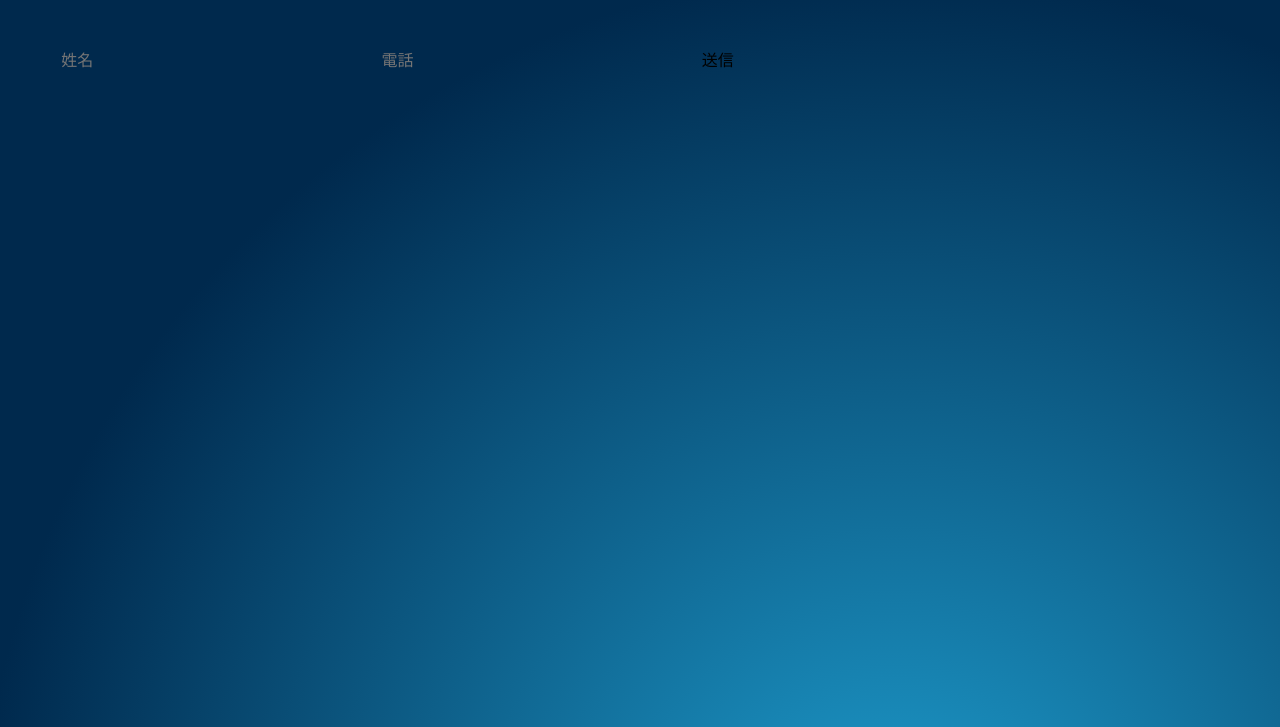
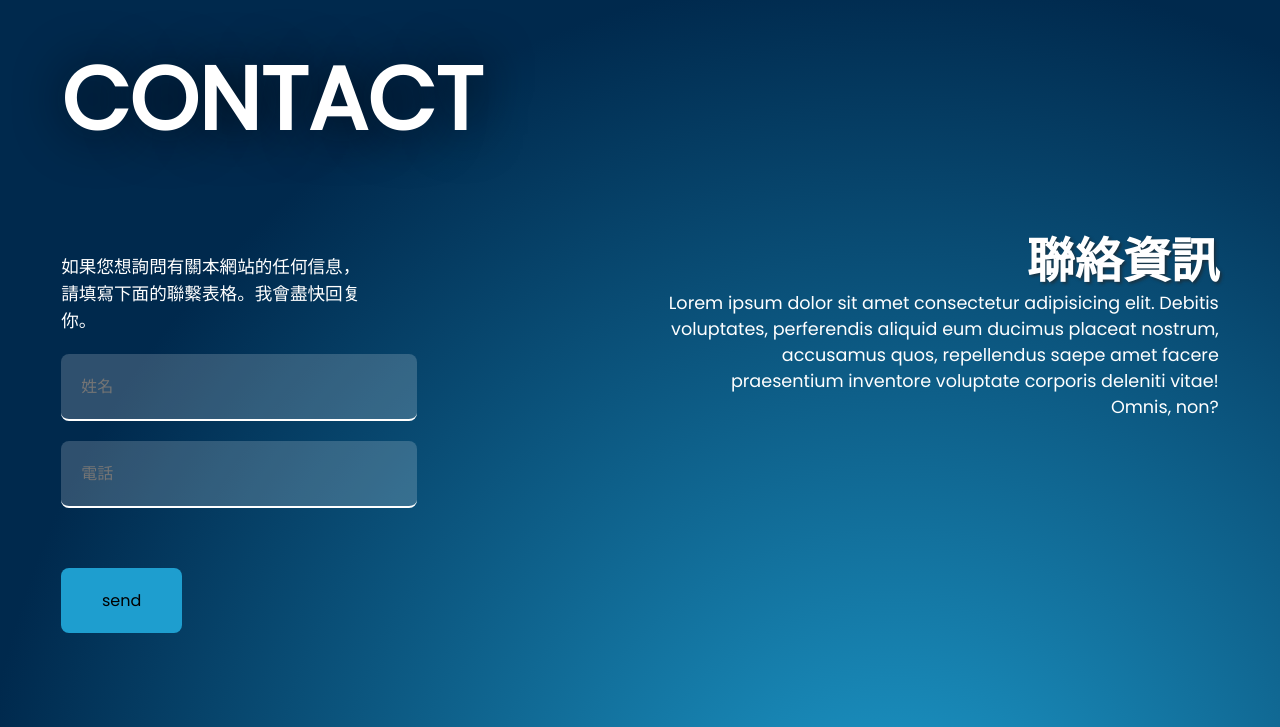
Before and after one commit to sean3511/natural_design123, a plain HTML site: page contact.html in a window 1280 px wide. Shown: the part 73-800 px from the top of the page. Drawn offline with nearby package versions, Linux system fonts and the light colour scheme; some packages are replaced by stand-ins of ours.

Commit message:
修正圖層顯示錯誤(work的談窗) 製作contact

```diff
--- a/contact.html
+++ b/contact.html
@@ -37,13 +37,26 @@
         </div>
         <div class="content-display wrapper">
         <div class="header-block"></div>
-        <div class="content-index">
-            <form method="post">
-                <input type="text" id="name" placeholder="姓名">
-                <input type="text" id="tel" placeholder="電話">
-                <input type="button" value="送信" onclick="sendMail()">
-            </form>
-        </div>
+        <h1 class="Contact-title">Contact</h1>
+        <div class="content-contact">
+            <div>
+            <span>如果您想詢問有關本網站的任何信息，請填寫下面的聯繫表格。我會盡快回复你。</span>
+            <div class="text-box">
+                <div>
+                     <input class="textarea" type="text" id="name" placeholder="姓名">
+                </div>
+                <div>
+                     <input class="textarea" type="textarea" id="tel" placeholder="電話">
+                </div>
+                <button class="contact-btn" type="button class" onclick="sendMail()">
+                    send
+                </button>
+                </div>
+             </div>
+             <div class="contact-info">
+                <h2 class="info-font">聯絡資訊</h2>
+                <p class="info-font">Lorem ipsum dolor sit amet consectetur adipisicing elit. Debitis voluptates, perferendis aliquid eum ducimus placeat nostrum, accusamus quos, repellendus saepe amet facere praesentium inventore voluptate corporis deleniti vitae! Omnis, non?</p>
+            </div>
     </div>
 <script src="//ajax.googleapis.com/ajax/libs/jquery/1.9.1/jquery.min.js"></script>
 <script src="java.JS"></script>
--- a/css/style.css
+++ b/css/style.css
@@ -221,10 +221,12 @@ h2{
   display: flex;
   justify-content: space-between;
 }
+.content-index .left-word-field span{
+  margin-top: 30%;
+}
 span,p{
     font-size: 1.1rem;
     /* border-top: white 1px solid; */
-    margin-top: 30%;
     color: white;
     display: inline-block;
 }
@@ -470,7 +472,7 @@ h3{
     display: flex;
     justify-content: center;
     align-items: center;
-    z-index: 4;
+    z-index: 6;
     position: fixed;
     top: 0;
 	bottom: 0;
@@ -624,20 +626,68 @@ background-color: white;
   .popup p:last-child{
       margin: 0;
   }
-@media(max-width: 360px) {
-    /* //處裡封面標題 */
-    .left-word-field h1{
-      /* color: antiquewhite; */
-    padding-left: 0px;
-    border-left: none;
-    font-size: 18vmin;
-    margin-left: 3vw;
-     margin-top: 0vmin;
-    /* margin-top: 10vh; */
-    }
+/* contact頁面 */
+.content-contact{
+  margin-top:60pt;
+  flex-grow: 1;
+  display: flex;
+  justify-content: space-between;
+  /* background-color: rgba(0, 0, 0, 0.2); */
+}
+.contact-MSG{
+  display: flex;
+  flex-direction: column;
+  align-items: flex-start;
+}
+.Contact-title{
+margin:0;
+padding: 0;
+border: none;
+}
+.content-contact span{
+  display: block;
+  margin-top: 20px;
+  max-width: 50%;
+}
+.text-box{
+  display: flex;
+  flex-direction: column;
+  flex-grow: 1;
+  /* background-color: violet; */
+}
+.textarea{
+  background-color:rgba(255, 255, 255, 0.185);
+  border-bottom: white solid 2px;
+  padding: 20px;
+  min-width: 50%;
+  margin-top:20px;
+  border-radius: 8px;
+  transition: all .5s;
+}
+.textarea:focus{
+  outline: none;
+  border: 2px solid white;
+}
+.contact-btn{
+  width: 20%;
+  background-color:rgba(30,158,207,1);
+  border-radius: 8px;
+  margin-top:60px;
+  padding: 20px;
+}
+.contact-info{
+  display: flexbox;
+  flex-direction: row-reverse;
+  width:50%;
+  justify-content: flex-end;
+  /* background-color: wheat; */
+}
+.info-font{
+  text-align: right;
 }
 
-@media(max-width: 768px) {
+
+@media(max-width: 1024px) {
   .popup {
     /* 位置 */
     top: 50%;
@@ -687,15 +737,17 @@ background-color: white;
 }
 /* //處裡封面標題 */
 h1{
+  /* background-color: aliceblue; */
+  /* width: 4000px; */
   padding-left: 0px;
   color: white;
   text-transform: uppercase;
   /* background-color: violet; */
   /* color: antiquewhite; */
   border-left:none;
-  font-size: 18vmin;
+  font-size: 14vmin;
   margin-left: 3vw;
-  margin-top: 5vmin;
+  /* margin-top: 5vmin; */
 }
 /* 處裡左邊文字訊息 */
 .left-word-field{
@@ -706,4 +758,38 @@ h1{
 .left-word-field span{
 display: none;
 }
+.content-contact{
+  /* margin-top:60pt; */
+  /* flex-grow: 1; */
+  display: flex;
+  flex-direction: column;
+  /* justify-content: space-between; */
+  /* background-color: rgba(0, 0, 0, 0.2); */
 }
+}
+
+@media(max-width: 770px) {
+  .left-word-field h1{
+  padding-left: 0px;
+  border-left: none;
+  font-size: 15vmin;
+  margin-left: 3vw;
+  }
+  .content-contact{
+    /* margin-top:60pt; */
+    /* flex-grow: 1; */
+    display: flex;
+    flex-direction: column;
+    /* justify-content: space-between; */
+    /* background-color: rgba(0, 0, 0, 0.2); */
+  }
+}
+
+@media(max-width: 360px) {
+  .left-word-field h1{
+  padding-left: 0px;
+  border-left: none;
+  font-size: 18vmin;
+  margin-left: 3vw;
+  }
+}
--- a/java.JS
+++ b/java.JS
@@ -59,8 +59,7 @@ $(".work-sofa-app").click(function(){
 		Img_container.appendChild(work_shu_Img3);  	//为dom添加子元素img
  });
 $(".tile").click(function(){
-    $('.page-header-bg').fadeOut(100)
-    $('.page-header-bg').css("z-index","0")
+    $('.page-header-bg').css("z-index","5")
      //顯示談窗
      overlay.style.display="block";
      //綁定滾動
@@ -69,7 +68,6 @@ $(".tile").click(function(){
   });
 $(".closer").click(function(){
     $('.page-header-bg').css("z-index","9999")
-    $('.page-header-bg').show();
      //解開滾動
      $(document).unbind("scroll");
      $('.scroller-bar').scrollTop(0);
@@ -187,12 +185,13 @@ function sendMail() {
         tel: document.querySelector("#tel").value,
     };
     let body = '姓名：' + fields.name + '<br>' + '電話：' + fields.tel + '<br>';
+    let yourmail =
     Email.send({
-        SecureToken: "bf28c141-c10b-40a1-8cff-0690c7cfd992",
-        To: '收件者',
-        From: "寄件者",
-        Subject: "主旨",
-        Body: 'hello',
+        SecureToken: "d815300e-d286-48d6-b1c5-c11b99cddec0",
+        To: 'natural.design.sean@gmail.com',
+        From: 'natural.design.sean@gmail.com',
+        Subject: "信件測試",
+        Body: body,
     }).then(
         message => alert(message)
     );
```
